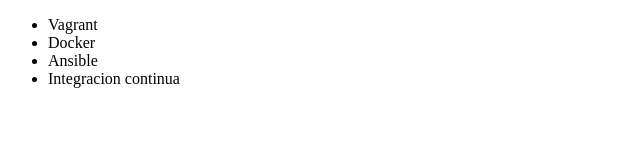
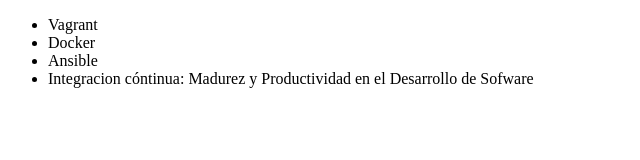
Before and after one commit to ariel592/alura-git, a plain HTML site: page index.html in a window 1280 px wide. Shown: the whole page, without its empty margins (0-640 px from the left). Drawn offline with Linux system fonts and the light colour scheme.

Commit message:
Renombrando curso de Integracion continua

```diff
--- a/index.html
+++ b/index.html
@@ -9,7 +9,7 @@
          <li> Vagrant </li>
          <li> Docker </li>
          <li> Ansible </li>
-         <li> Integracion continua </li>
+         <li> Integracion cóntinua: Madurez y Productividad en el Desarrollo de Sofware</li>
      </ul>
 </body>
 </html>
```
